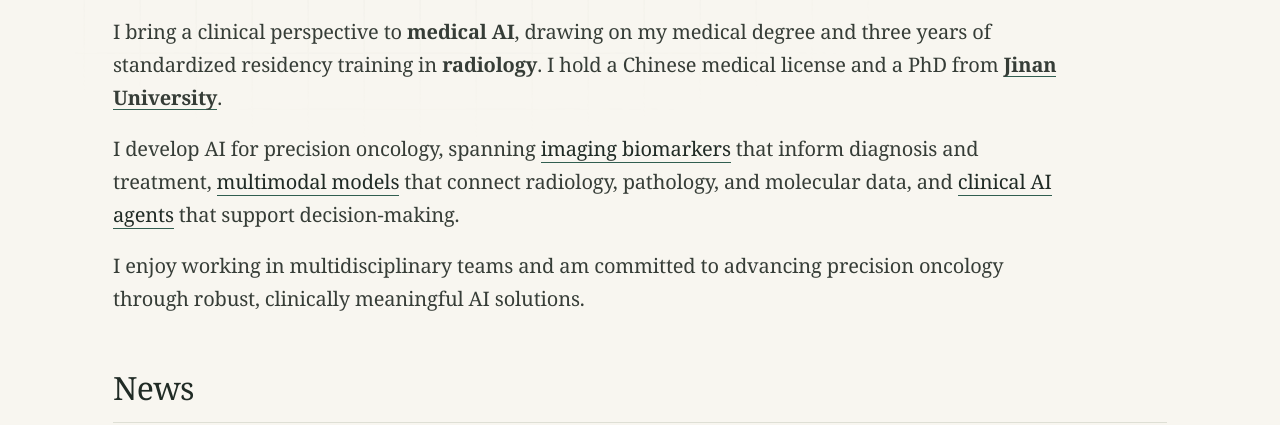
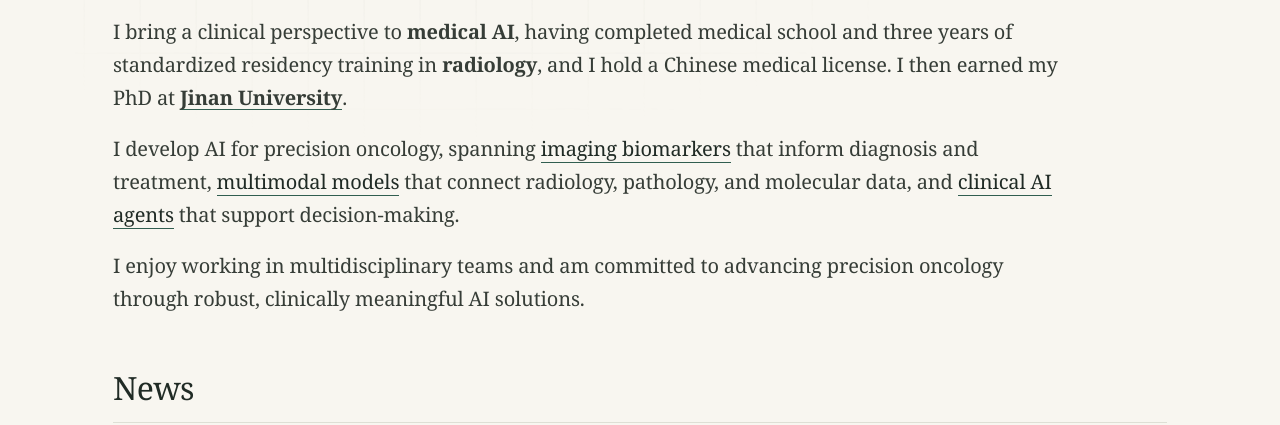
Before and after one commit to xwumed/xwumed.github.io, a plain HTML site: page index.html in a window 1280 px wide. Shown: the part 375-800 px from the top of the page. Drawn offline with Linux system fonts and the light colour scheme.

Commit message:
Clarify medical training and PhD biography

```diff
--- a/index.html
+++ b/index.html
@@ -44,7 +44,7 @@
     </div>
         <div class="about-copy">
           <p data-reveal>Hi, I’m <strong>Xuewei Wu</strong> (Chinese: <span lang="zh-Hans">伍雪威</span>). I currently work as a <strong>Postdoctoral Researcher</strong> in the Kather Lab at the <a class="about-link" href="https://imai-heidelberg.de/" target="_blank" rel="noopener noreferrer"><strong>Institute for Medical AI (IMAI)</strong><span class="sr-only"> (opens in a new tab)</span></a> and Medical Oncology / NCT Heidelberg, <a class="about-link" href="https://www.klinikum.uni-heidelberg.de/" target="_blank" rel="noopener noreferrer">Heidelberg University Hospital (UKHD)<span class="sr-only"> (opens in a new tab)</span></a>, under the supervision of <a class="about-link" href="https://kather.ai/jakob-kather/" target="_blank" rel="noopener noreferrer">Prof. Jakob Nikolas Kather<span class="sr-only"> (opens in a new tab)</span></a>.</p>
-          <p data-reveal>I bring a clinical perspective to <strong>medical AI</strong>, drawing on my medical degree and three years of standardized residency training in <strong>radiology</strong>. I hold a Chinese medical license and a PhD from <a class="about-link" href="https://www.jnu.edu.cn/" target="_blank" rel="noopener noreferrer"><strong>Jinan University</strong><span class="sr-only"> (opens in a new tab)</span></a>.</p>
+          <p data-reveal>I bring a clinical perspective to <strong>medical AI</strong>, having completed medical school and three years of standardized residency training in <strong>radiology</strong>, and I hold a Chinese medical license. I then earned my PhD at <a class="about-link" href="https://www.jnu.edu.cn/" target="_blank" rel="noopener noreferrer"><strong>Jinan University</strong><span class="sr-only"> (opens in a new tab)</span></a>.</p>
           <p data-reveal>I develop AI for precision oncology, spanning <strong class="ink-emphasis">imaging biomarkers</strong> that inform diagnosis and treatment, <strong class="ink-emphasis">multimodal models</strong> that connect radiology, pathology, and molecular data, and <strong class="ink-emphasis">clinical AI agents</strong> that support decision-making.</p>
           <p data-reveal>I enjoy working in multidisciplinary teams and am committed to advancing precision oncology through robust, clinically meaningful AI solutions.</p>
         </div>
```
